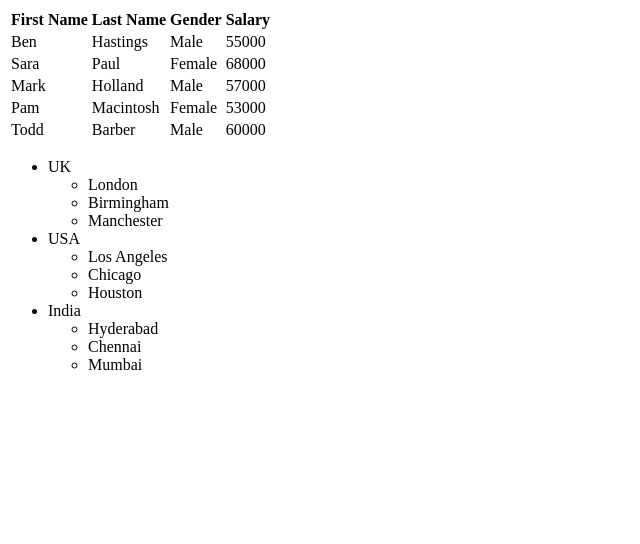
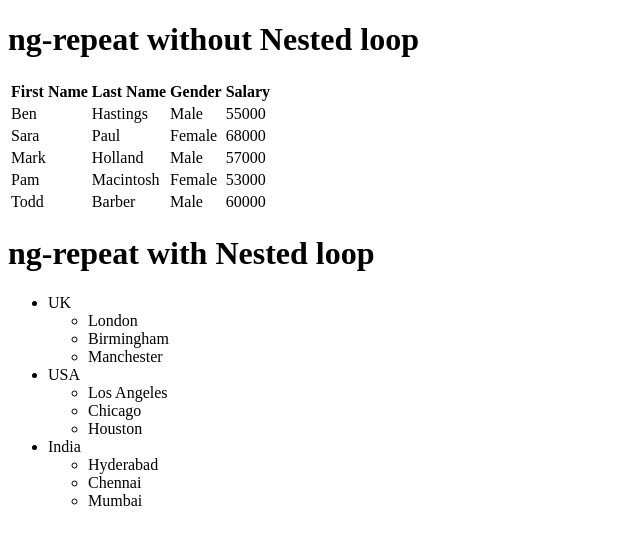
Before and after one commit to chandrakanth553/Angular-Practice, a website: page ngrepeat.html in a window 1280 px wide. Shown: the whole page, without its empty margins (0-640 px from the left). Drawn offline with nearby package versions, Linux system fonts and the light colour scheme.

Commit message:
Angular JS ng repeat tutorial

```diff
--- a/ngrepeat.html
+++ b/ngrepeat.html
@@ -10,6 +10,7 @@
     <body ng-app="myApp">
         <div ng-controller="myController">
         <div>
+            <h1> <strong>ng-repeat</strong> without Nested loop </h1>
             <table>
                 <thead>
                     <th>
@@ -41,6 +42,7 @@
                 </tr>
             </table>
         </div>
+        <h1> <strong>ng-repeat</strong> with Nested loop </h1>
         <div>
             <ul>
                 <li ng-repeat="country in count">
```
